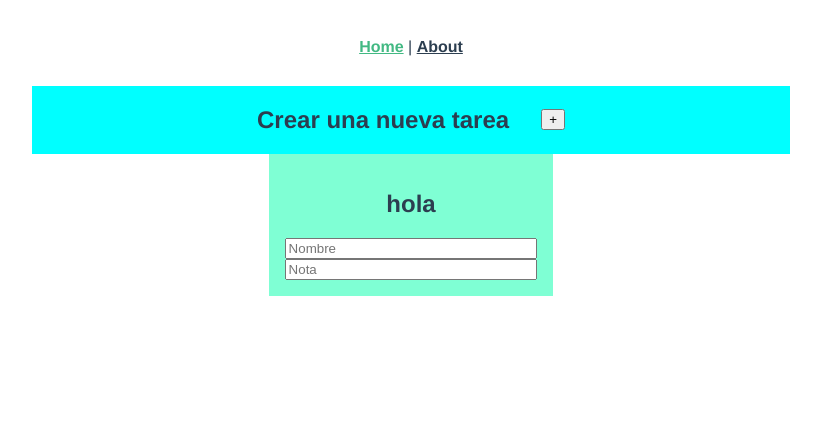
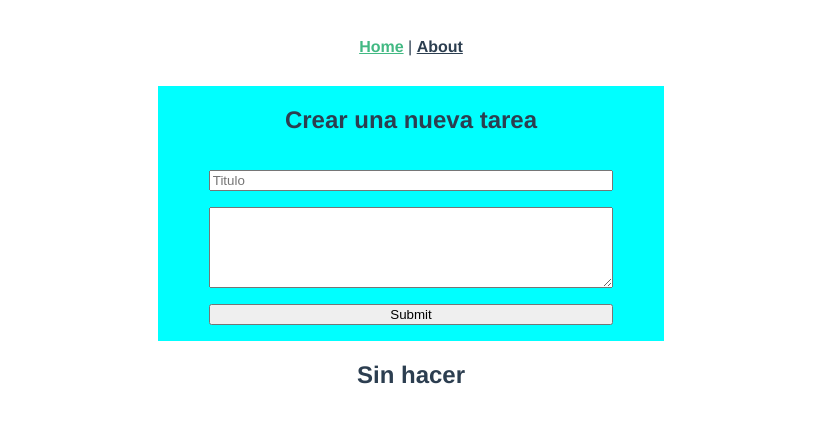
Before and after one commit to xabieria/todolist, a Vue app in the folder todolist/: page /#/ in a window 1280 px wide. Shown: the top 422 px of the page, without its empty margins (229-1050 px from the left). Built offline with nearby package versions, Linux system fonts and the light colour scheme.

Commit message:
error en emit

```diff
--- a/todolist/src/components/CrearComponent.vue
+++ b/todolist/src/components/CrearComponent.vue
@@ -2,20 +2,36 @@
     <div class="container">
         <h2>Crear una nueva tarea</h2>
         <div class="agregar">
-            <button>+</button>
         </div>
-    </div>
-    <div class="overlay">
         <div class="formulario">
-            <h2>hola</h2>
-            <input type="text" placeholder="Nombre">
-
-            <input type="text" placeholder="Nota">
+            <input v-model="titulos" type="text" placeholder="Titulo">
+            <textarea v-model="notas" name="" id="" cols="10" rows="5"></textarea>
+            <input type="submit" @click="enviar">
         </div>
     </div>
 
+
+
+
 </template>
-<script>
+<script setup>
+    import { emit } from 'process';
+import { ref } from 'vue';
+
+    const titulos = ref("")
+    const notas = ref("")
+    const tituloNotas = ref([])
+
+    function enviar(){
+        tituloNotas.value.push({
+            titulo: titulos.value,
+            nota: notas.value,
+        })
+        titulos.value = ""
+        notas.value = ""
+        emit("tituloNotas", tituloNotas)
+    }
+
 
 
 </script>
@@ -23,19 +39,22 @@
     .container{
         background-color: aqua;
         display: flex;
+        flex-direction: column;
         align-items: center;
-        width: 60%;
+        width: 40%;
         margin: 0 auto;
         justify-content: center;
-        gap: 2rem;
     }
     .formulario{
         display: flex;
         flex-direction: column;
-        width: 20%;
+        width: 80%;
         margin: 0 auto;
-        background-color: aquamarine;
         padding: 1rem;
+        gap: 1rem;
+
+    }
+    #nota{
 
     }
 
--- /dev/null
+++ b/todolist/src/components/SinHacer.vue
@@ -0,0 +1,11 @@
+<template>
+    <h2>Sin hacer</h2>
+</template>
+<script>
+
+</script>
+
+<style>
+
+
+</style>
--- a/todolist/src/views/HomeView.vue
+++ b/todolist/src/views/HomeView.vue
@@ -1,17 +1,21 @@
 <template>
   <div class="home">
-    <CrearComponent/>
+    <CrearComponent @tituloNotas = "tituloNotas"/>
+    <SinHacer/>
+    {{tituloNotas}}
   </div>
 </template>
 
 <script>
 // @ is an alias to /src
 import CrearComponent from '@/components/CrearComponent.vue'
+import SinHacer from '@/components/SinHacer.vue'
 
 export default {
   name: 'HomeView',
   components: {
-    CrearComponent
+    CrearComponent,
+    SinHacer
   }
 }
 </script>
```
